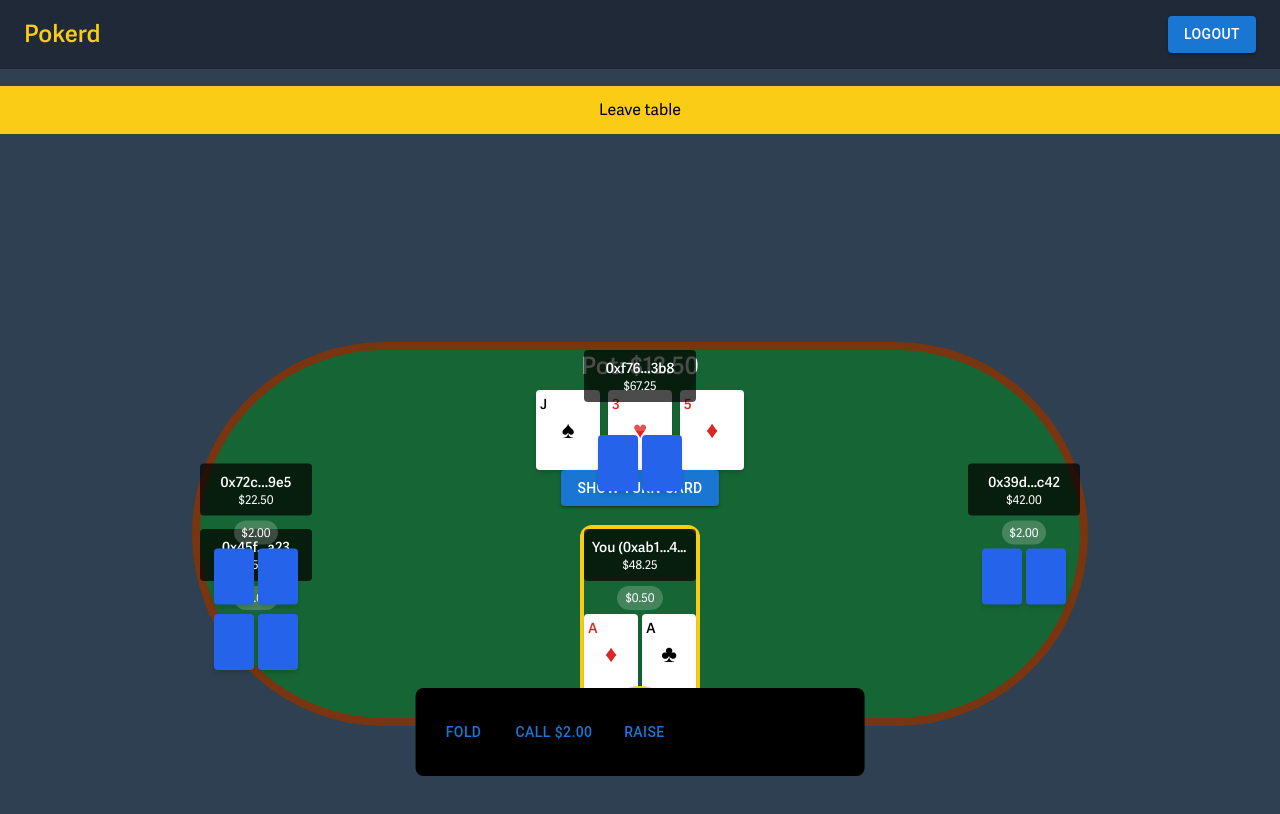
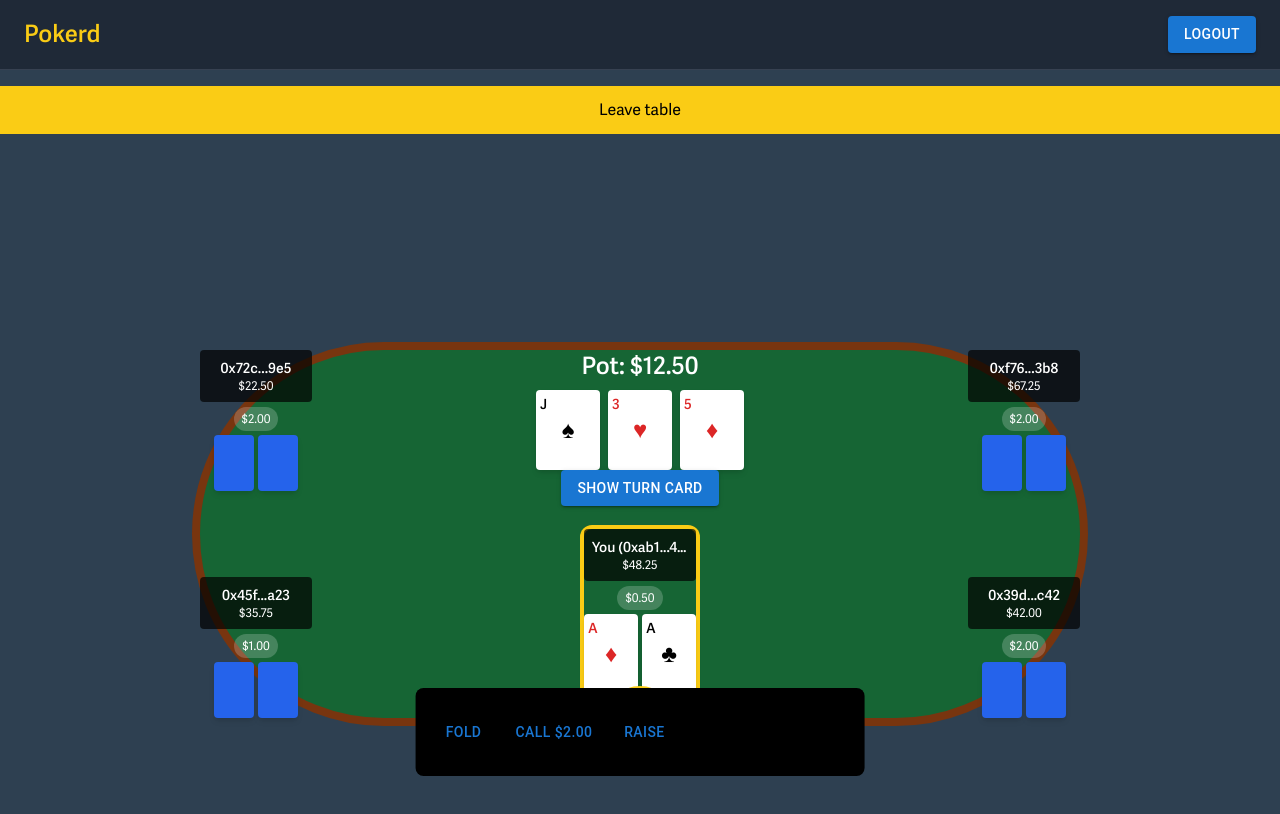
Before and after one commit to SAK-monad-hackathon/pokerd-frontend, a Next.js app: page /table/1 in a window 1280 px wide. Shown: the top 814 px of the page. Built offline with nearby package versions, Linux system fonts and the light colour scheme; no server answers.

Commit message:
fix: cards placements

```diff
--- a/pages/table/[number].tsx
+++ b/pages/table/[number].tsx
@@ -101,13 +101,10 @@ const PokerTable = () => {
 
   const playerPositions = [
     { position: "bottom-0 left-1/2 -translate-x-1/2", isCurrentPlayer: true },
-    { position: "bottom-12 left-1/6", isCurrentPlayer: false },
-    { position: "top-1/2 left-0 -translate-y-1/2", isCurrentPlayer: false },
-    { position: "top-12 left-1/6", isCurrentPlayer: false },
-    { position: "top-0 left-1/2 -translate-x-1/2", isCurrentPlayer: false },
-    { position: "top-12 right-1/6", isCurrentPlayer: false },
-    { position: "top-1/2 right-0 -translate-y-1/2", isCurrentPlayer: false },
-    { position: "bottom-12 right-1/6", isCurrentPlayer: false },
+    { position: "bottom-0", isCurrentPlayer: false },
+    { position: "top-0", isCurrentPlayer: false },
+    { position: "top-0 right-0", isCurrentPlayer: false },
+    { position: "bottom-0 right-0", isCurrentPlayer: false },
   ];
 
   const activePlayers = [
@@ -146,7 +143,7 @@ const PokerTable = () => {
       stack: "$67.25",
       bet: "$2.00",
       cards: null,
-      position: 4,
+      position: 3,
     },
     {
       id: 5,
@@ -154,7 +151,7 @@ const PokerTable = () => {
       stack: "$42.00",
       bet: "$2.00",
       cards: null,
-      position: 6,
+      position: 4,
     },
   ];
 
```
